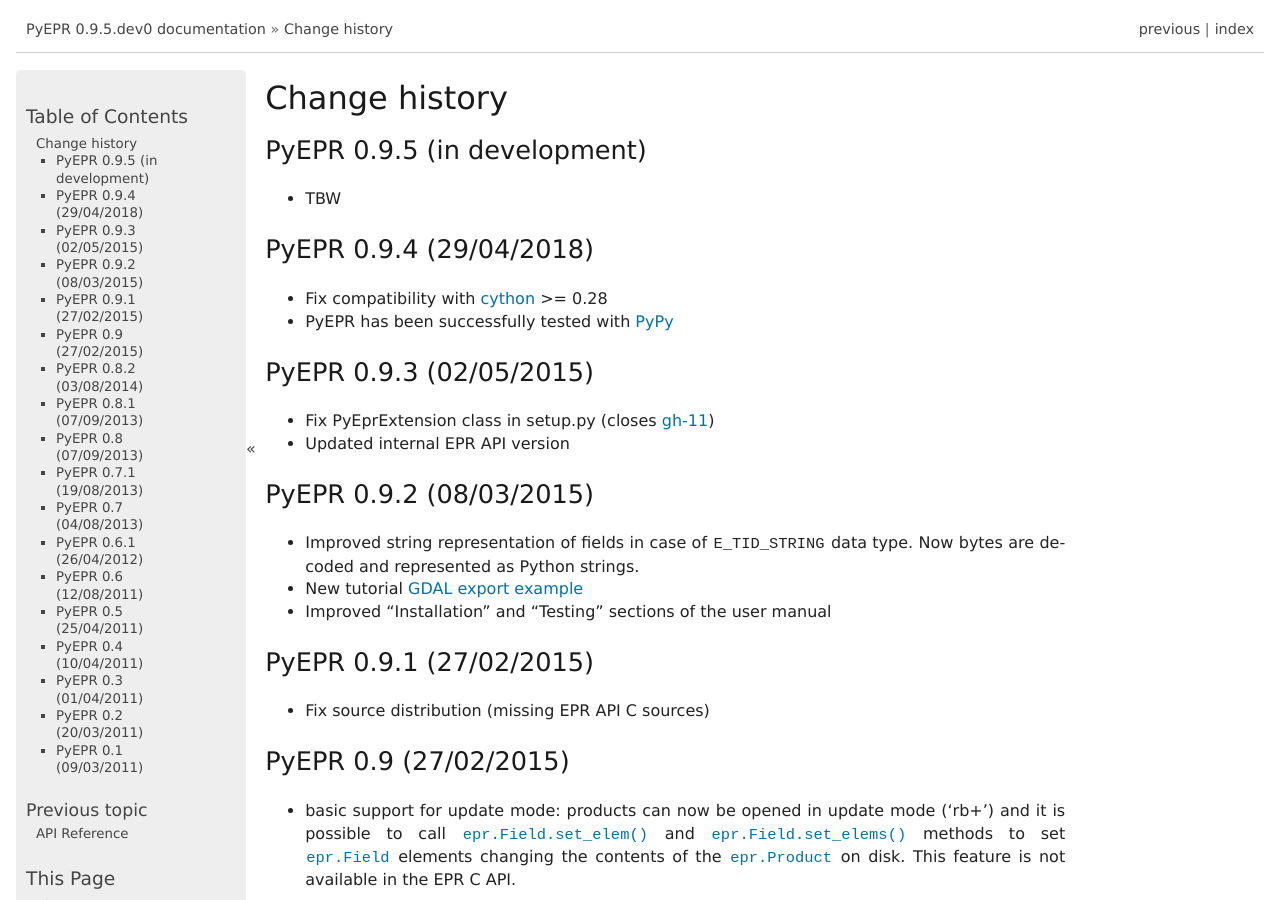
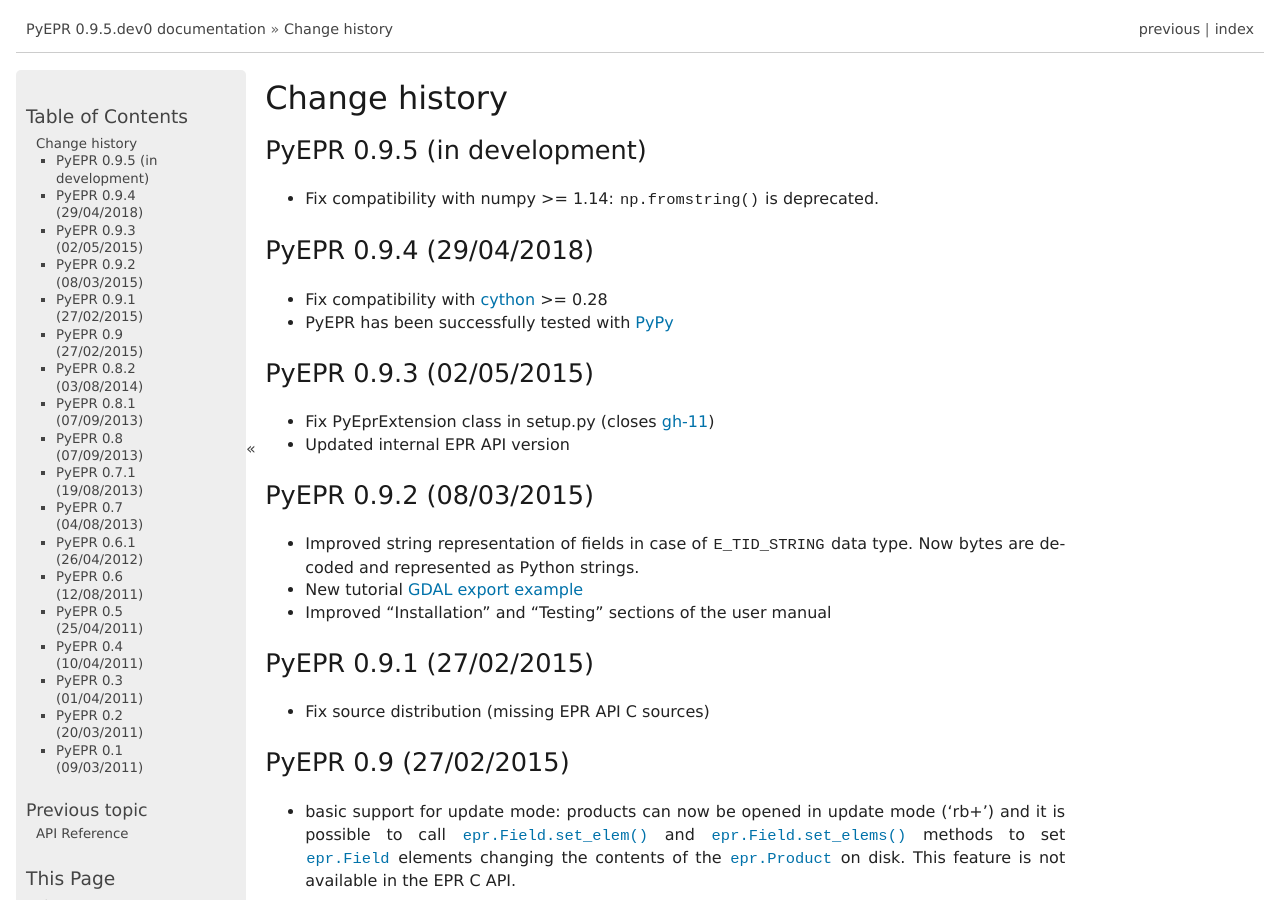
Before and after one commit to avalentino/pyepr, a Sphinx documentation site: the page built from doc/NEWS.txt, in a window 1280 px wide and 900 px high. Built offline with Sphinx 7.4.7, drawn with Linux system fonts in a browser that asks for light colours; formulas are drawn with MathJax 3.

Commit message:
Update the NEWS.txt file

```diff
--- a/doc/NEWS.txt
+++ b/doc/NEWS.txt
@@ -4,7 +4,8 @@
 PyEPR 0.9.5 (in development)
 ----------------------------
 
-* TBW
+* Fix compatibility with numpy >= 1.14: :func:`np.fromstring`
+  is deprecated.
 
 
 PyEPR 0.9.4 (29/04/2018)
```
